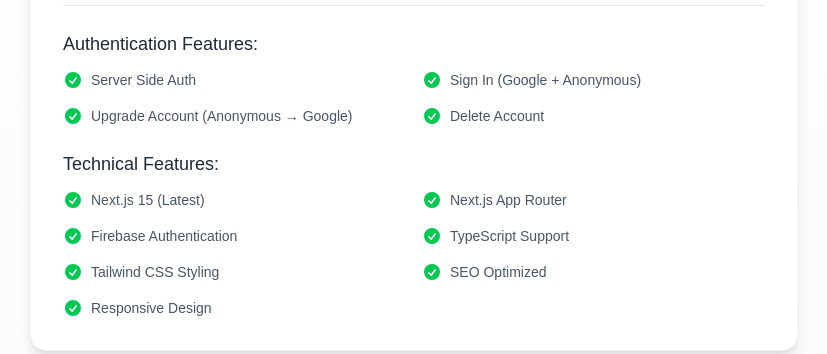
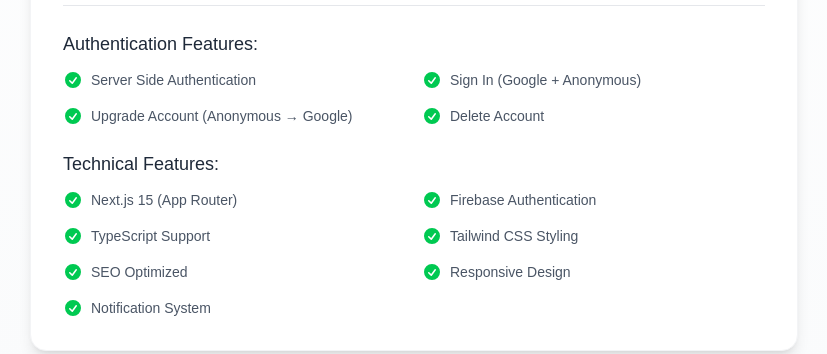
Before and after one commit to zeikar/nextjs-firebase-boilerplate, a Next.js app: page / in a window 1280 px wide. Shown: the part 598-952 px from the top of the page, without its empty margins (226-1053 px from the left). Built offline with nearby package versions, Linux system fonts and the light colour scheme; no server answers.

Commit message:
Improve README.md, home page

```diff
--- a/app/page.tsx
+++ b/app/page.tsx
@@ -114,7 +114,7 @@
             <ul className="grid grid-cols-1 md:grid-cols-2 gap-4 text-sm text-gray-600 dark:text-gray-300">
               <li className="flex items-center">
                 <CheckCircleIcon className="h-5 w-5 text-green-500 dark:text-green-400 mr-2" />
-                Server Side Auth
+                Server Side Authentication
               </li>
               <li className="flex items-center">
                 <CheckCircleIcon className="h-5 w-5 text-green-500 dark:text-green-400 mr-2" />
@@ -136,11 +136,7 @@
             <ul className="grid grid-cols-1 md:grid-cols-2 gap-4 text-sm text-gray-600 dark:text-gray-300">
               <li className="flex items-center">
                 <CheckCircleIcon className="h-5 w-5 text-green-500 dark:text-green-400 mr-2" />
-                Next.js 15 (Latest)
-              </li>
-              <li className="flex items-center">
-                <CheckCircleIcon className="h-5 w-5 text-green-500 dark:text-green-400 mr-2" />
-                Next.js App Router
+                Next.js 15 (App Router)
               </li>
               <li className="flex items-center">
                 <CheckCircleIcon className="h-5 w-5 text-green-500 dark:text-green-400 mr-2" />
@@ -161,6 +157,10 @@
               <li className="flex items-center">
                 <CheckCircleIcon className="h-5 w-5 text-green-500 dark:text-green-400 mr-2" />
                 Responsive Design
+              </li>
+              <li className="flex items-center">
+                <CheckCircleIcon className="h-5 w-5 text-green-500 dark:text-green-400 mr-2" />
+                Notification System
               </li>
             </ul>
           </div>
```
Also changed, not shown: 1 other file (tests, documents, lock files or other folders).
